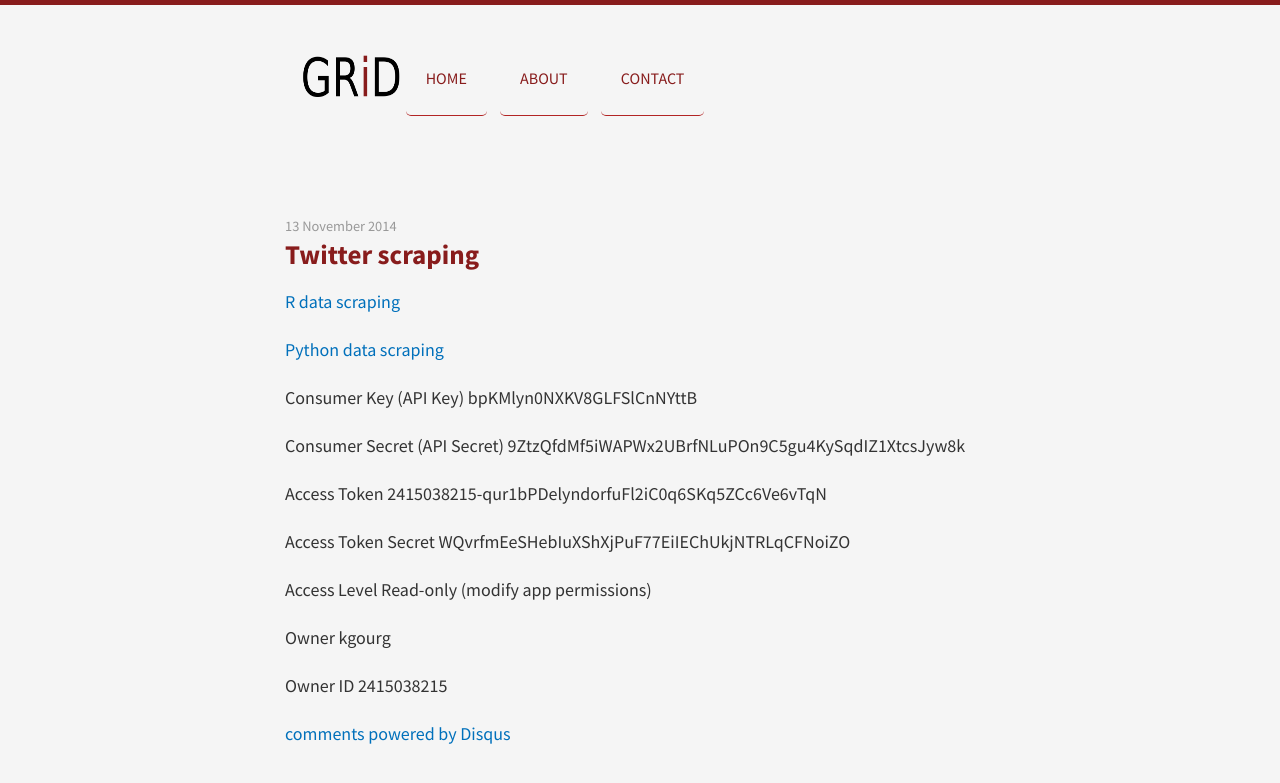
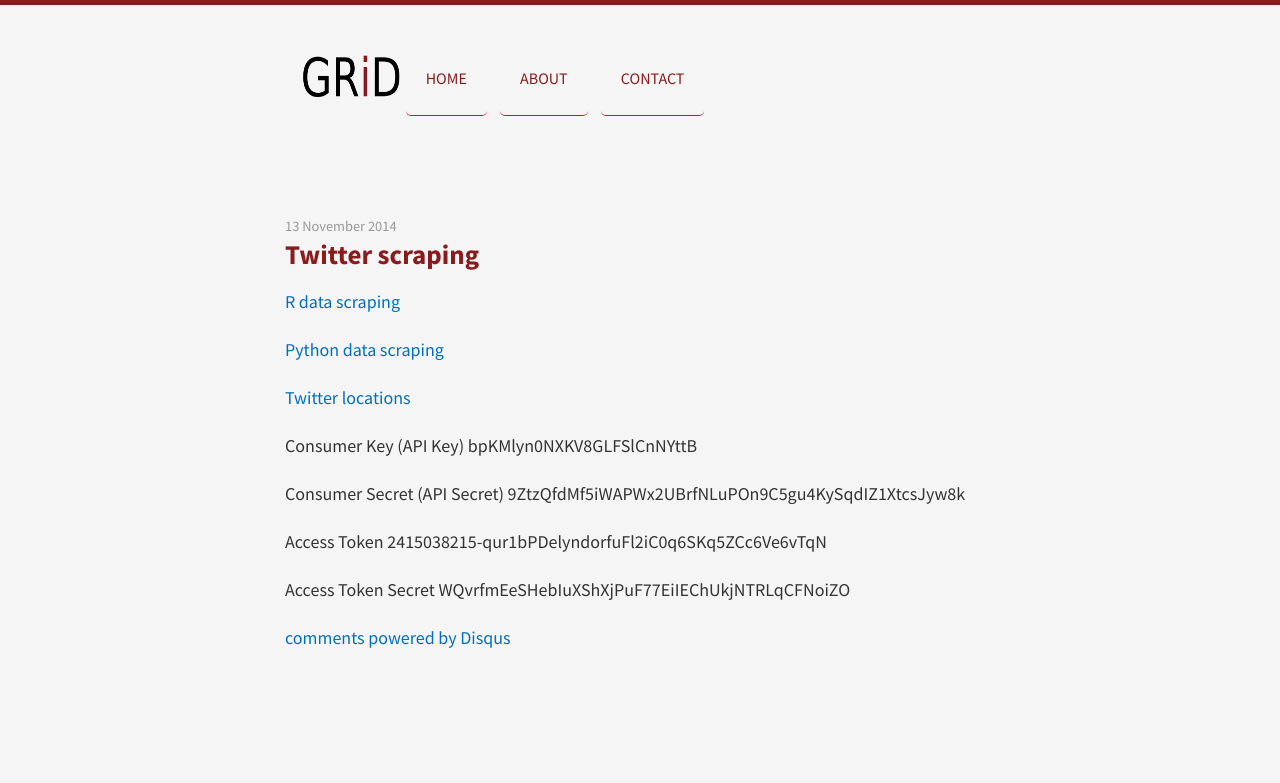
Before and after one commit to gridclub/gridclub.github.io, a Jekyll site: the page built from _posts/2014-11-13-twitter-scraping.md, in a window 1280 px wide. Shown: the top 783 px of the page. Built offline with Jekyll 4.4.1, drawn with Linux system fonts in a browser that asks for light colours; nearby versions of some CDN libraries; comment, search, counter and statistics services are not loaded.

Commit message:
Added scraping

```diff
--- a/_posts/2014-11-13-twitter-scraping.md
+++ b/_posts/2014-11-13-twitter-scraping.md
@@ -9,6 +9,7 @@
 
 [Python data scraping](http://knightlab.northwestern.edu/2014/03/15/a-beginners-guide-to-collecting-twitter-data-and-a-bit-of-web-scraping/)
 
+[Twitter locations](https://dev.twitter.com/streaming/overview/request-parameters#locations)
 
 Consumer Key (API Key) bpKMlyn0NXKV8GLFSlCnNYttB
 
@@ -18,11 +19,3 @@
 Access Token 2415038215-qur1bPDelyndorfuFl2iC0q6SKq5ZCc6Ve6vTqN
 
 Access Token Secret WQvrfmEeSHebIuXShXjPuF77EiIEChUkjNTRLqCFNoiZO
-
-Access Level Read-only (modify app permissions)
-
-
-Owner kgourg
-
-
-Owner ID 2415038215
```
